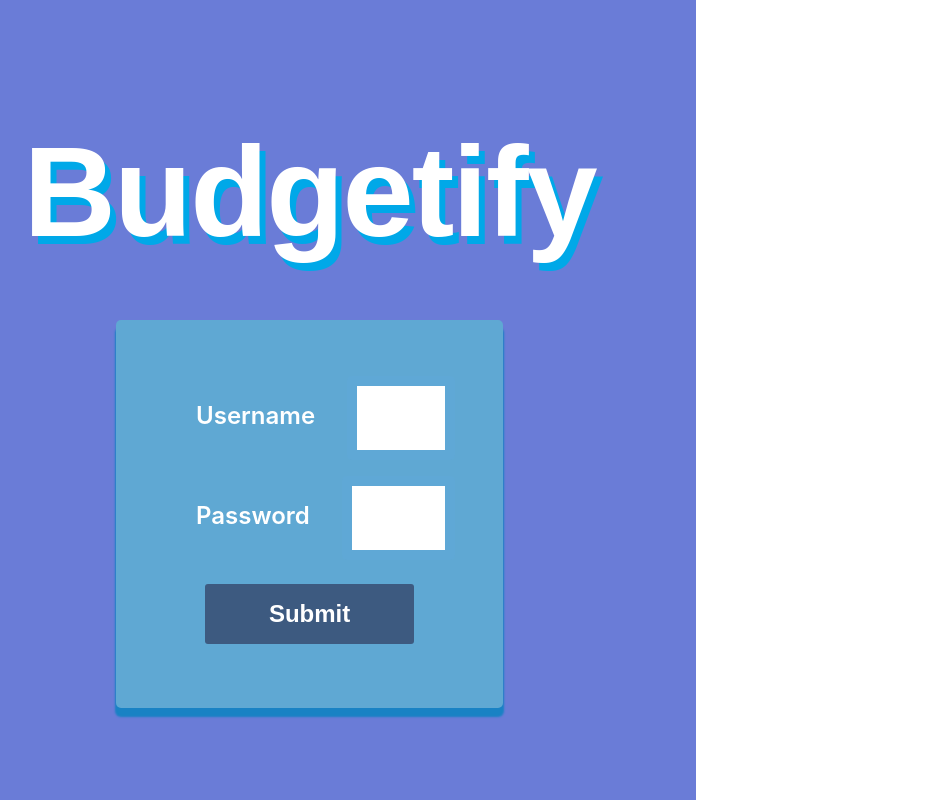
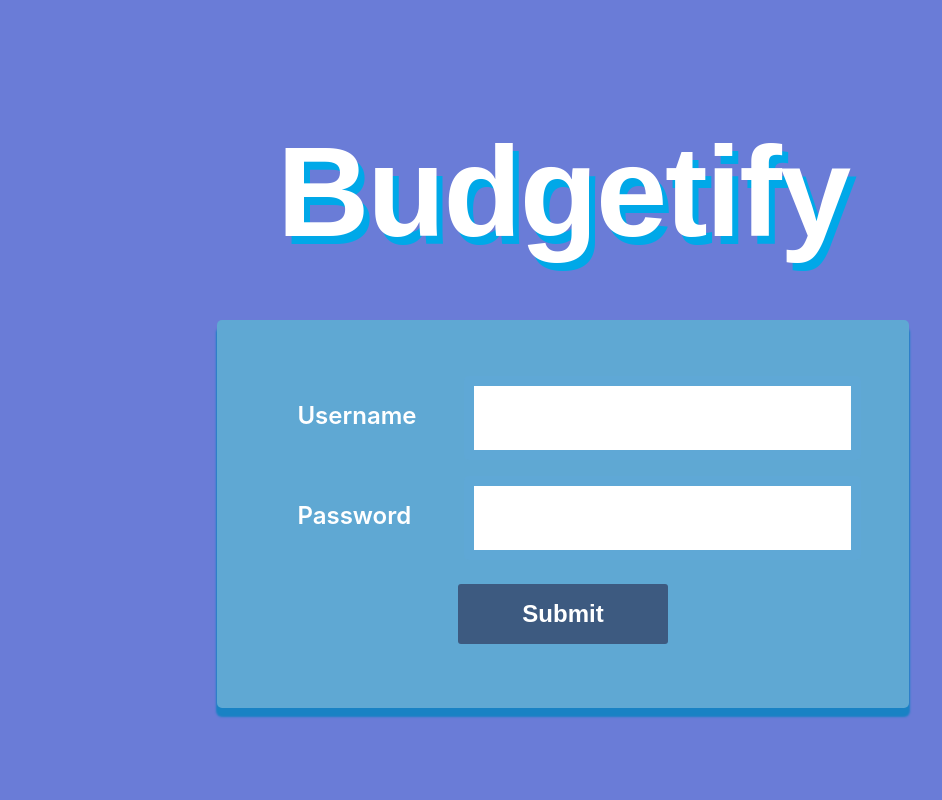
Before and after one commit to anvaron/budget-app-frontend, a React (Create React App) app: page / in a window 1280 px wide. Shown: the top 800 px of the page, without its empty margins (77-1019 px from the left). Built offline with nearby package versions, Linux system fonts and the light colour scheme; a web font is replaced by a local one.

Commit message:
Project Update

```diff
--- a/src/App.css
+++ b/src/App.css
@@ -1,5 +1,5 @@
 html {
-  width: max-content
+  width: auto
 }
 .App {
   text-align: center;
```
